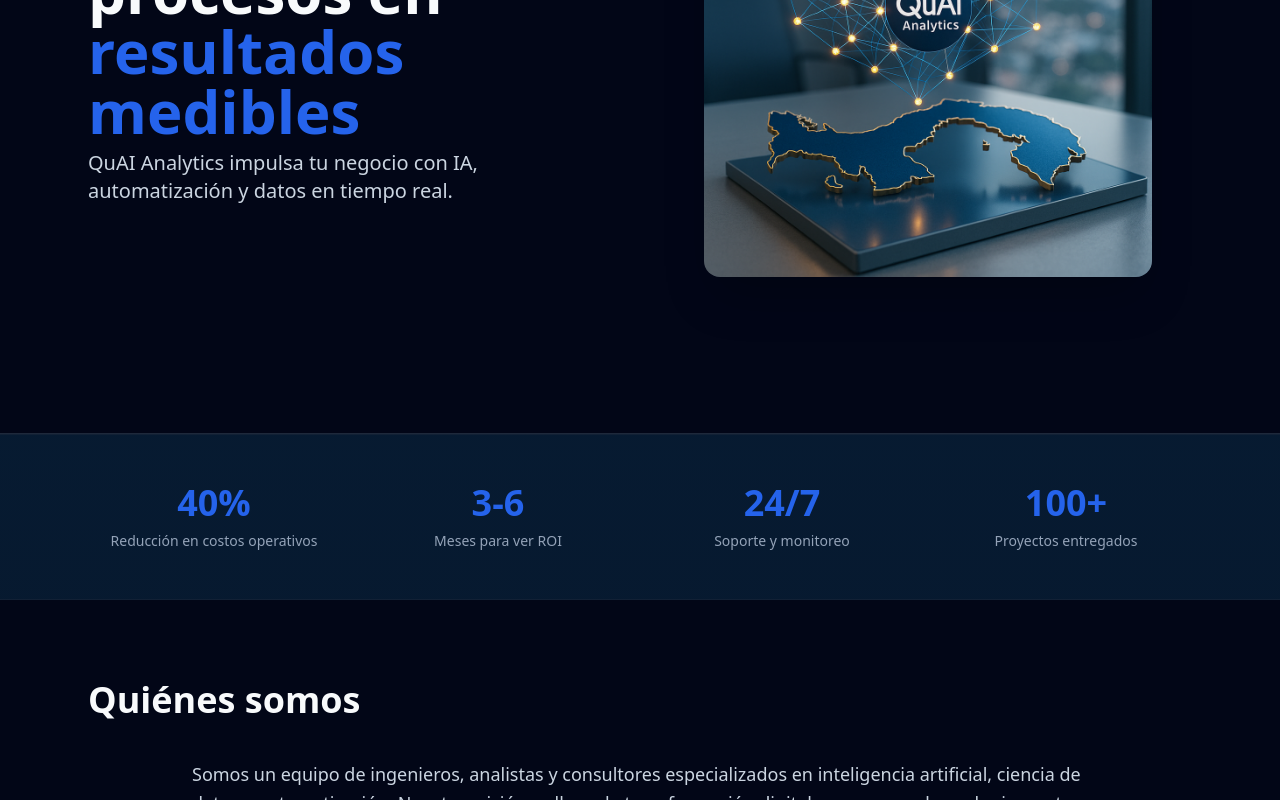
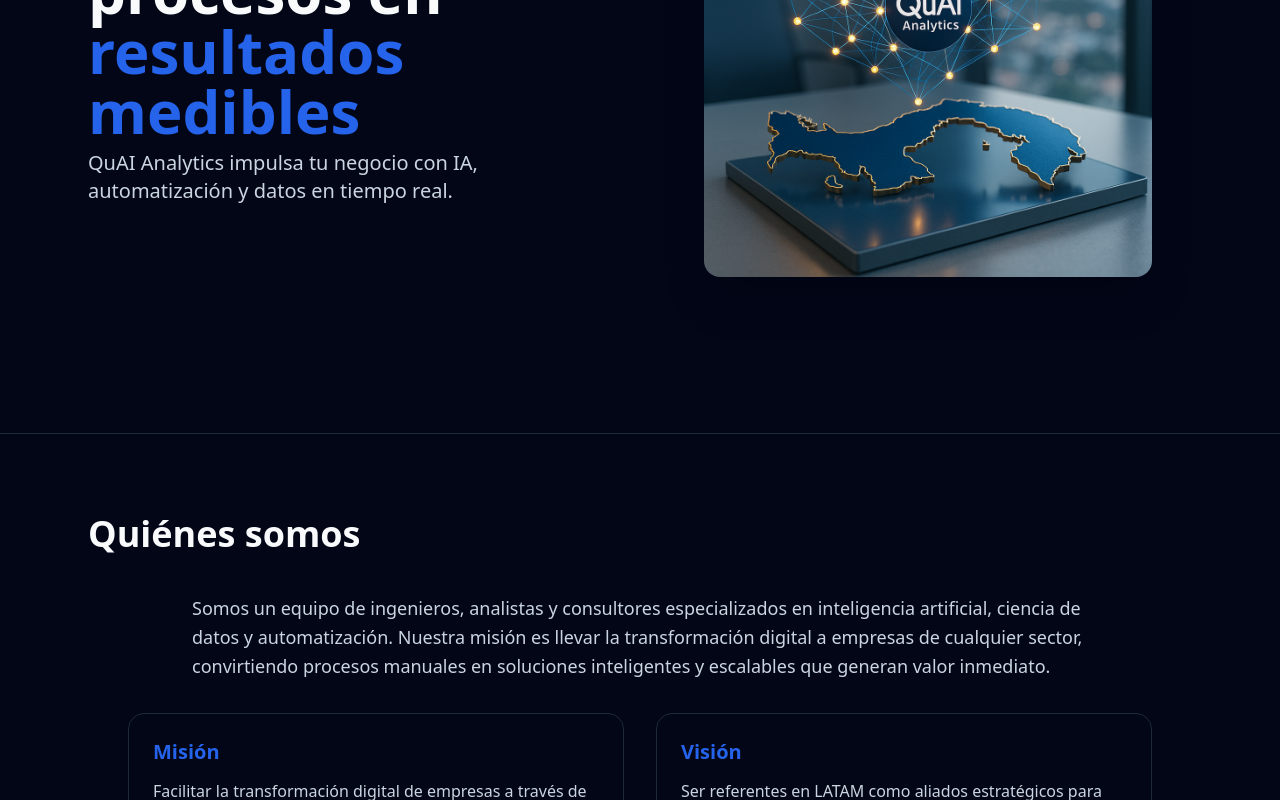
Before and after one commit to quai-analytics/presentacion-web, a React (Vite) app: page / in a window 1280 px wide. Shown: the part 428-1228 px from the top of the page. Built offline with nearby package versions, Linux system fonts and the light colour scheme; no server answers.

Commit message:
Remove metrics section from homepage

```diff
--- a/src/pages/HomePage.tsx
+++ b/src/pages/HomePage.tsx
@@ -252,12 +252,7 @@
   ]
 };
 
-const metricas = [
-  { numero: "40%", texto: "Reducción en costos operativos", icon: Icons.BarChart },
-  { numero: "3-6", texto: "Meses para ver ROI", icon: Icons.Zap },
-  { numero: "24/7", texto: "Soporte y monitoreo", icon: Icons.Shield },
-  { numero: "100+", texto: "Proyectos entregados", icon: Icons.Check }
-];
+
 
 const sectores = ["Energía", "Salud", "Finanzas", "Retail", "Logística"];
 const tecnologias = ["Python", "Azure", "OpenAI", "Power BI", "UiPath", "SAP"];
@@ -291,19 +286,7 @@
         </div>
       </Section>
 
-      {/* Métricas */}
-      <section className="py-12 border-y border-slate-800/50">
-        <div className="mx-auto max-w-6xl px-6">
-          <div className="grid grid-cols-2 md:grid-cols-4 gap-8">
-            {metricas.map((m, i) => (
-              <div key={i} className="text-center space-y-2">
-                <div className="text-3xl md:text-4xl font-bold text-quai-teal">{m.numero}</div>
-                <div className="text-sm text-slate-400">{m.texto}</div>
-              </div>
-            ))}
-          </div>
-        </div>
-      </section>
+
 
       {/* Quiénes somos */}
       <Section id="quienes-somos" title="Quiénes somos">
```
